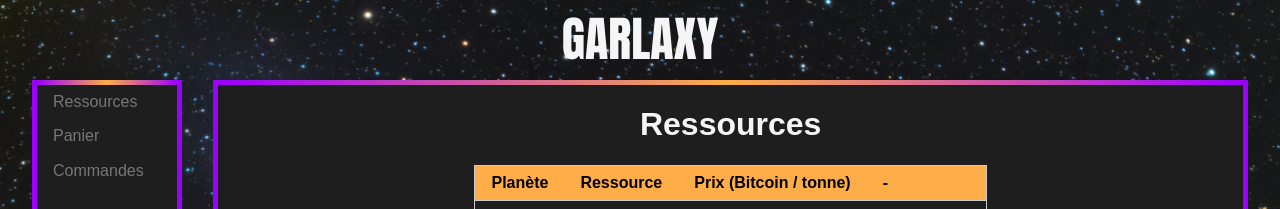
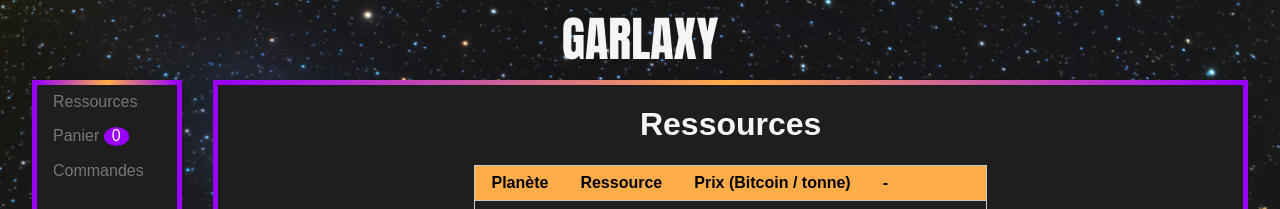
Before and after one commit to arla-sigl-2022/groupe-13, a React app in the folder frontend/: page / in a window 1280 px wide. Shown: the top 209 px of the page. Built offline with nearby package versions, Linux system fonts and the light colour scheme.

Commit message:
Step 5: add badge to panier

```diff
--- a/frontend/src/App.css
+++ b/frontend/src/App.css
@@ -98,6 +98,16 @@ body {
   color: whitesmoke;
 }
 
+.badge {
+	background-color:rgba(153, 0, 254, 1);
+  color:#fff;
+  display: inline-block;
+  padding-left:8px;
+  padding-right:8px;
+  text-align:center;
+  border-radius:50%;
+}
+
 /* RESPONSIVE PROPERTIES */
 @media screen and (max-width: 768px) {
   /* Just show the horizontal menu element instead of the vertical one */
--- a/frontend/src/SideMenu.js
+++ b/frontend/src/SideMenu.js
@@ -1,7 +1,10 @@
 import React from "react";
 import { Link } from "react-router-dom";
+import { GarlaxyContext } from "./GarlaxyContext";
 
 function SideMenuBase(props) {
+  const {state} = React.useContext(GarlaxyContext);
+  const numberOfItemInPanier = (state ? state.panier : []).length;
   const horizontalSuffix = props.smallScreen ? "-horizontal" : "";
   return (
     <div className={`garlaxy-block sidemenu${horizontalSuffix}`}>
@@ -14,7 +17,7 @@ function SideMenuBase(props) {
           </li>
           <li className="pure-menu-item">
             <Link className="pure-menu-link" to="/panier">
-              Panier
+              Panier <span className="badge">{numberOfItemInPanier}</span>
             </Link>
           </li>
           <li className="pure-menu-item">
```
